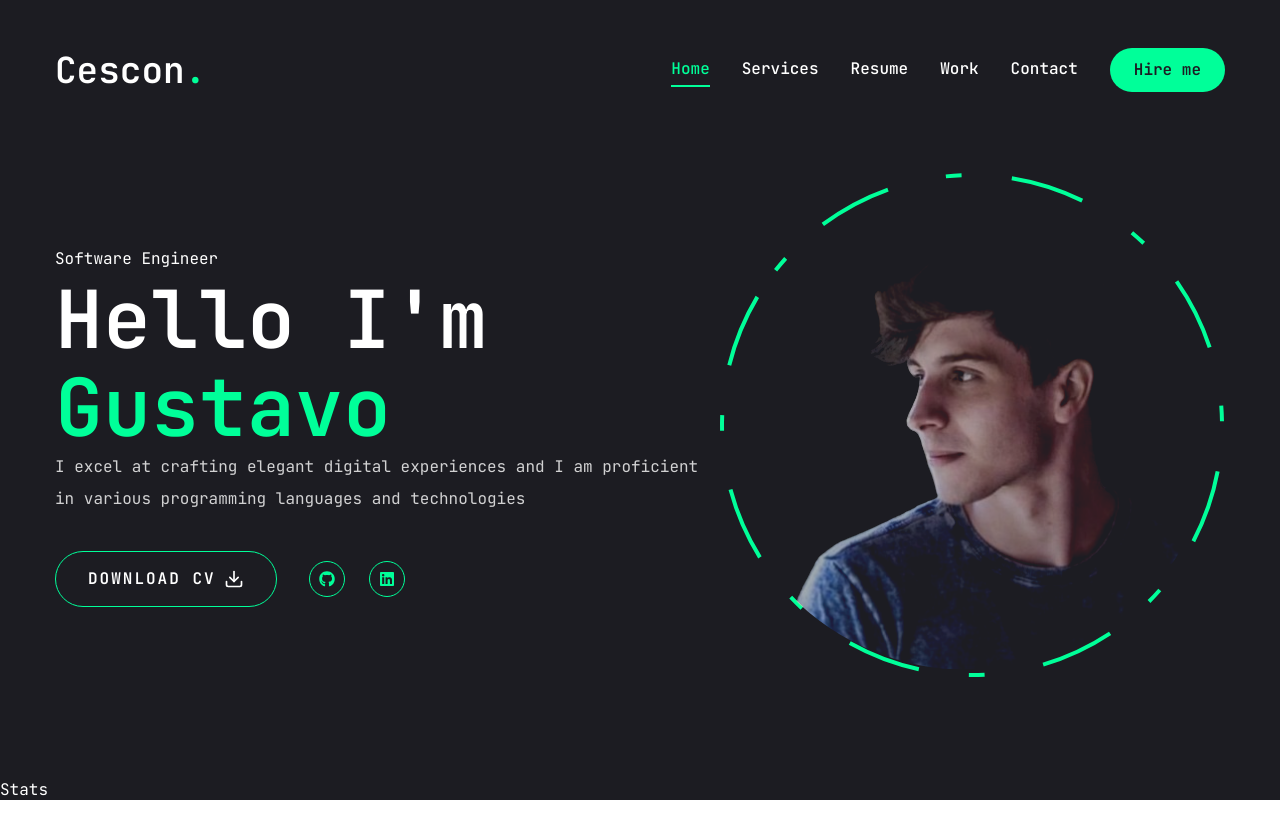
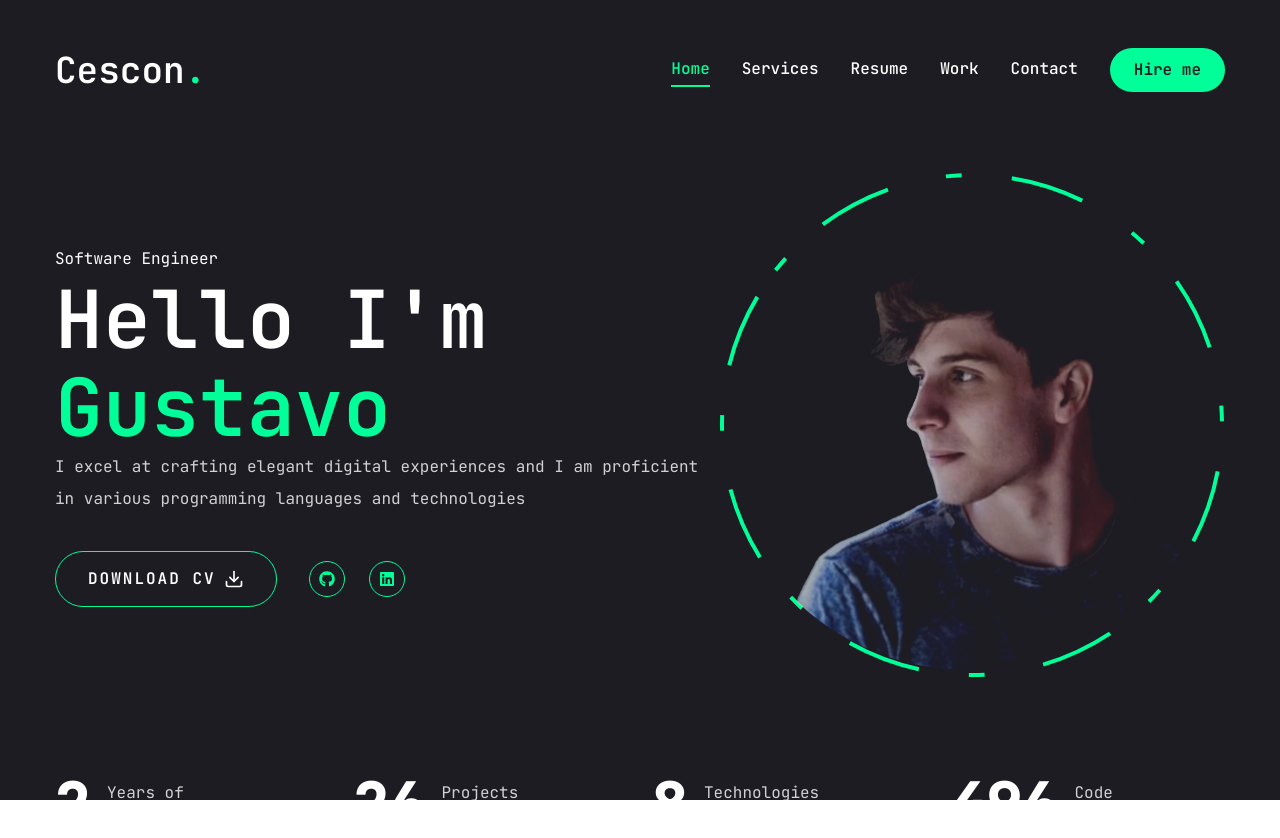
Before and after one commit to GustavoCescon/portfolio, a Next.js app: page / in a window 1280 px wide. Shown: the top 838 px of the page. Before the commit the page ends 806 px from the top, so only its background shows below. Built offline with nearby package versions, Linux system fonts and the light colour scheme.

Commit message:
Finalizando componente stats

```diff
--- a/components/Stats.jsx
+++ b/components/Stats.jsx
@@ -1,7 +1,55 @@
 "use client";
+import ContUp from "react-countup";
 
+const stats = [
+	{
+		num: 2,
+		text: "Years of experience",
+	},
+	{
+		num: 26,
+		text: "Projects completed",
+	},
+	{
+		num: 8,
+		text: "Technologies mastered",
+	},
+	{
+		num: 500,
+		text: "Code commits",
+	},
+];
 const Stats = () => {
-	return <div>Stats</div>;
+	return (
+		<section className="pt-4 pb-12 xl:pt-0 xl:pb-0">
+			<div className="container mx-auto">
+				<div className="flex flex-wrap gap-6 max-w-[80vw] mx-auto xl:max-w-none">
+					{stats.map((item, index) => {
+						return (
+							<div
+								className="flex-1 flex gap-4 items-center justify-center xl:justify-start"
+								key={index}
+							>
+								<ContUp
+									end={item.num}
+									duration={5}
+									delay={2}
+									className="text-4xl xl:text-6xl font-extrabold"
+								/>
+
+								<p
+									className={`${item.text.length < 15 ? "max-w-[100px]" : "max-w-[150px]"} leading-snug text-white/80`}
+								>
+									{item.text}
+								</p>
+							</div>
+						);
+					})}
+				</div>
+			</div>
+			s
+		</section>
+	);
 };
 
 export default Stats;
```
